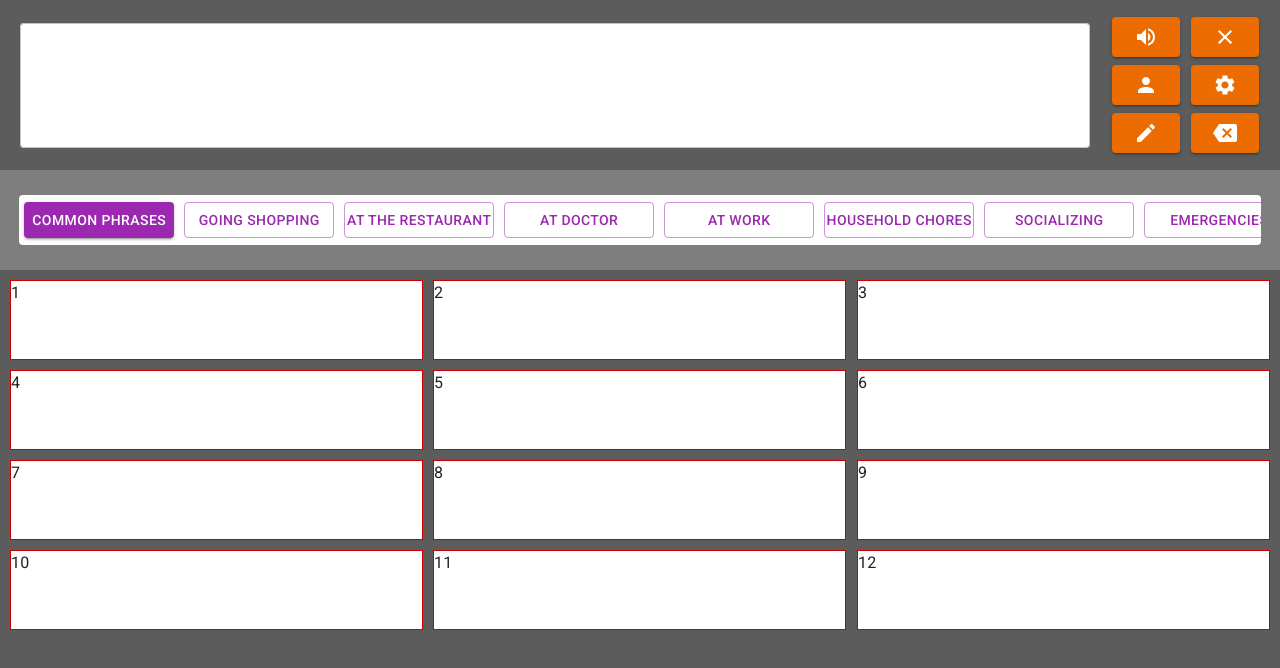
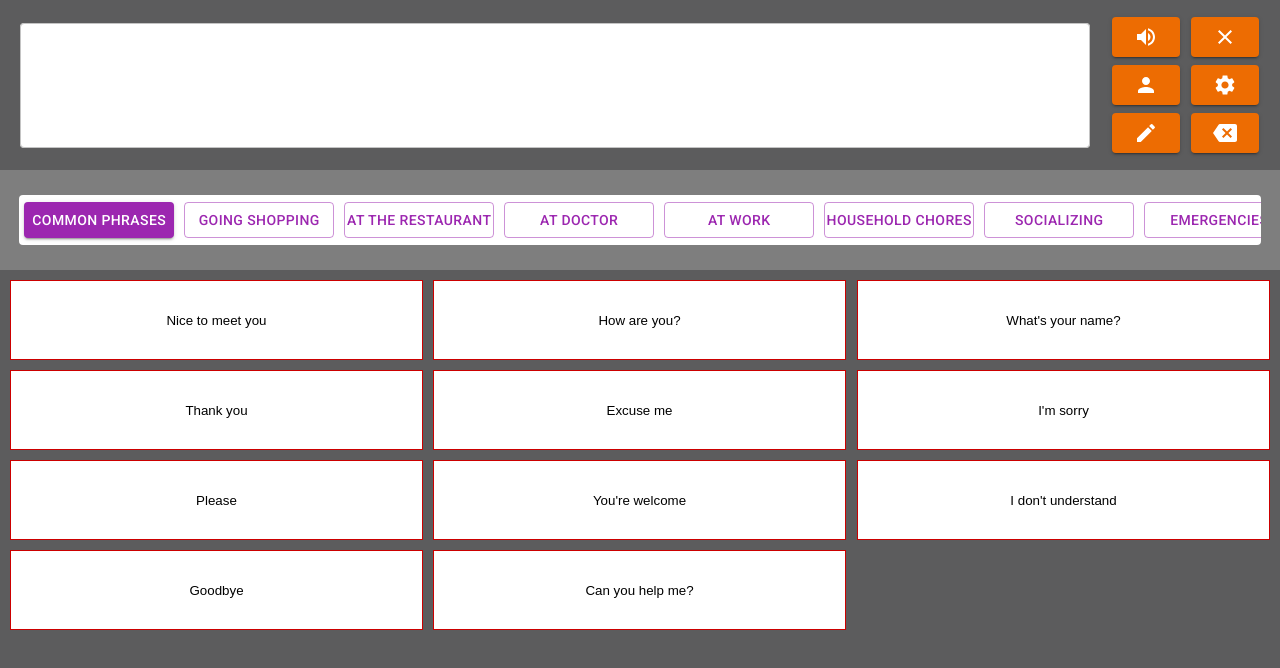
Before and after one commit to RodriSanchez1/cboard-phrase, a React (Vite) app: page / in a window 1280 px wide. Shown: the top 668 px of the page. Built offline with nearby package versions, Linux system fonts and the light colour scheme.

Commit message:
Chore: Render tiles

```diff
--- a/src/features/grid/AppGrid.jsx
+++ b/src/features/grid/AppGrid.jsx
@@ -1,10 +1,25 @@
 import Grid from './Grid/Grid';
 import './AppGrid.css';
+import { useSelector } from 'react-redux';
+import Tile from './Tile/Tile';
+import { selectPhrases } from '../category/categorySlice';
 
 export default function AppGrid() {
+  const phrases = useSelector(selectPhrases);
+
+  function renderTiles() {
+    return phrases.map((phrase) => {
+      return (
+        <div key={phrase.id}>
+          <Tile phrase={phrase} />
+        </div>
+      );
+    });
+  }
+
   return (
     <div className="GridSection">
-      <Grid />
+      <Grid>{renderTiles()}</Grid>
     </div>
   );
 }
--- a/src/features/grid/Grid/Grid.jsx
+++ b/src/features/grid/Grid/Grid.jsx
@@ -1,4 +1,4 @@
-import { useState } from 'react';
+import { Children } from 'react';
 import PropTypes from 'prop-types';
 import './Grid.css';
 import { Responsive, WidthProvider } from 'react-grid-layout';
@@ -7,12 +7,11 @@ import 'react-resizable/css/styles.css';
 
 const ResponsiveReactGridLayout = WidthProvider(Responsive);
 
-const arrlayout = [1, 2, 3, 4, 5, 6, 7, 8, 9, 10, 11, 12];
-
 Grid.propTypes = {
   cols: PropTypes.object,
   breakpoints: PropTypes.object,
   rowHeight: PropTypes.number,
+  children: PropTypes.node,
 };
 
 Grid.defaultProps = {
@@ -23,63 +22,46 @@ Grid.defaultProps = {
   containerPadding: [0, 0],
 };
 
-export default function Grid({ cols, breakpoints, rowHeight }) {
-  const [layouts, setLayouts] = useState(generateLayouts());
-
+export default function Grid({ cols, breakpoints, rowHeight, children }) {
   function generateLayouts() {
     const layouts = {};
     Object.keys(breakpoints).forEach((bp) => {
       layouts[bp] = generateLayout(cols[bp]);
     });
-    console.log(layouts);
     return layouts;
   }
 
   function generateLayout(cols) {
-    //const layout = React.Children.map(this.props.children, (child, index) => {
-    const layout = arrlayout.map((child, index) => {
+    const layout = Children.map(children, (child, index) => {
       return {
         x: index % cols,
         y: Math.floor(index / cols),
         w: 1,
         h: 1,
-        i: child.toString(),
+        i: child.key,
       };
     });
     return layout;
   }
 
-  function generateDOM() {
-    return arrlayout.map((i) => {
-      return (
-        <div
-          key={i.toString()}
-          style={{ border: '1px solid #C00', backgroundColor: 'white' }}
-        >
-          {i}
-        </div>
-      );
-    });
-  }
-
   function onLayoutChange(currentLayout, layouts) {
-    setLayouts(layouts);
+    // setLayouts(layouts);
   }
 
   return (
     <div className="Grid">
       <ResponsiveReactGridLayout
         className="layout"
-        items={arrlayout.length}
+        items={children.length}
         rowHeight={rowHeight}
         cols={cols}
-        layouts={layouts}
+        layouts={generateLayouts()}
         onLayoutChange={onLayoutChange}
         isDraggable={false}
         isResizable={false}
         margin={[10, 10]}
       >
-        {generateDOM()}
+        {children}
       </ResponsiveReactGridLayout>
     </div>
   );
```
Also changed, not shown: 1 other file (tests, documents, lock files or other folders).
